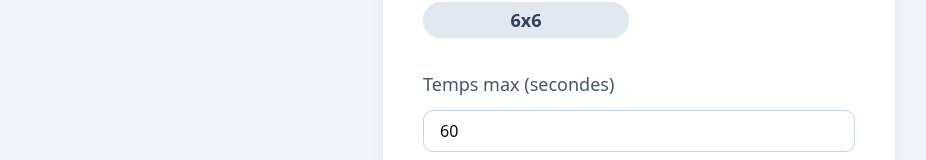
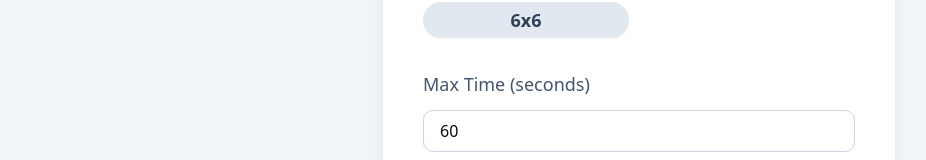
Before and after one commit to Momosa123/memory-game, a Next.js app in the folder frontend/: page / in a window 1280 px wide. Shown: the part 446-606 px from the top of the page, without its empty margins (1-927 px from the left). Built offline with nearby package versions, Linux system fonts and the light colour scheme.

Commit message:
style: correct label text from French to English and ensure consistent code formatting in SettingsForm component

```diff
--- a/frontend/components/SettingsForm.tsx
+++ b/frontend/components/SettingsForm.tsx
@@ -56,7 +56,7 @@ const SettingsForm: React.FC<SettingsFormProps> = ({
               onClick={() => setTheme(t)}
               className={cn(
                 buttonBaseClass,
-                theme === t ? activeButtonClass : inactiveButtonClass,
+                theme === t ? activeButtonClass : inactiveButtonClass
               )}
             >
               {themeLabels[t]}
@@ -78,7 +78,7 @@ const SettingsForm: React.FC<SettingsFormProps> = ({
               onClick={() => setNumPlayers(n)}
               className={cn(
                 buttonBaseClass,
-                numPlayers === n ? activeButtonClass : inactiveButtonClass,
+                numPlayers === n ? activeButtonClass : inactiveButtonClass
               )}
             >
               {n}
@@ -100,7 +100,7 @@ const SettingsForm: React.FC<SettingsFormProps> = ({
               onClick={() => setSize(s)}
               className={cn(
                 buttonBaseClass,
-                size === s ? activeButtonClass : inactiveButtonClass,
+                size === s ? activeButtonClass : inactiveButtonClass
               )}
             >
               {s}x{s}
@@ -115,7 +115,7 @@ const SettingsForm: React.FC<SettingsFormProps> = ({
             className="block text-base md:text-lg font-medium mb-2 md:mb-3 text-slate-600"
             htmlFor="maxTime"
           >
-            Temps max (secondes)
+            Max Time (seconds)
           </label>
           <input
             id="maxTime"
```
